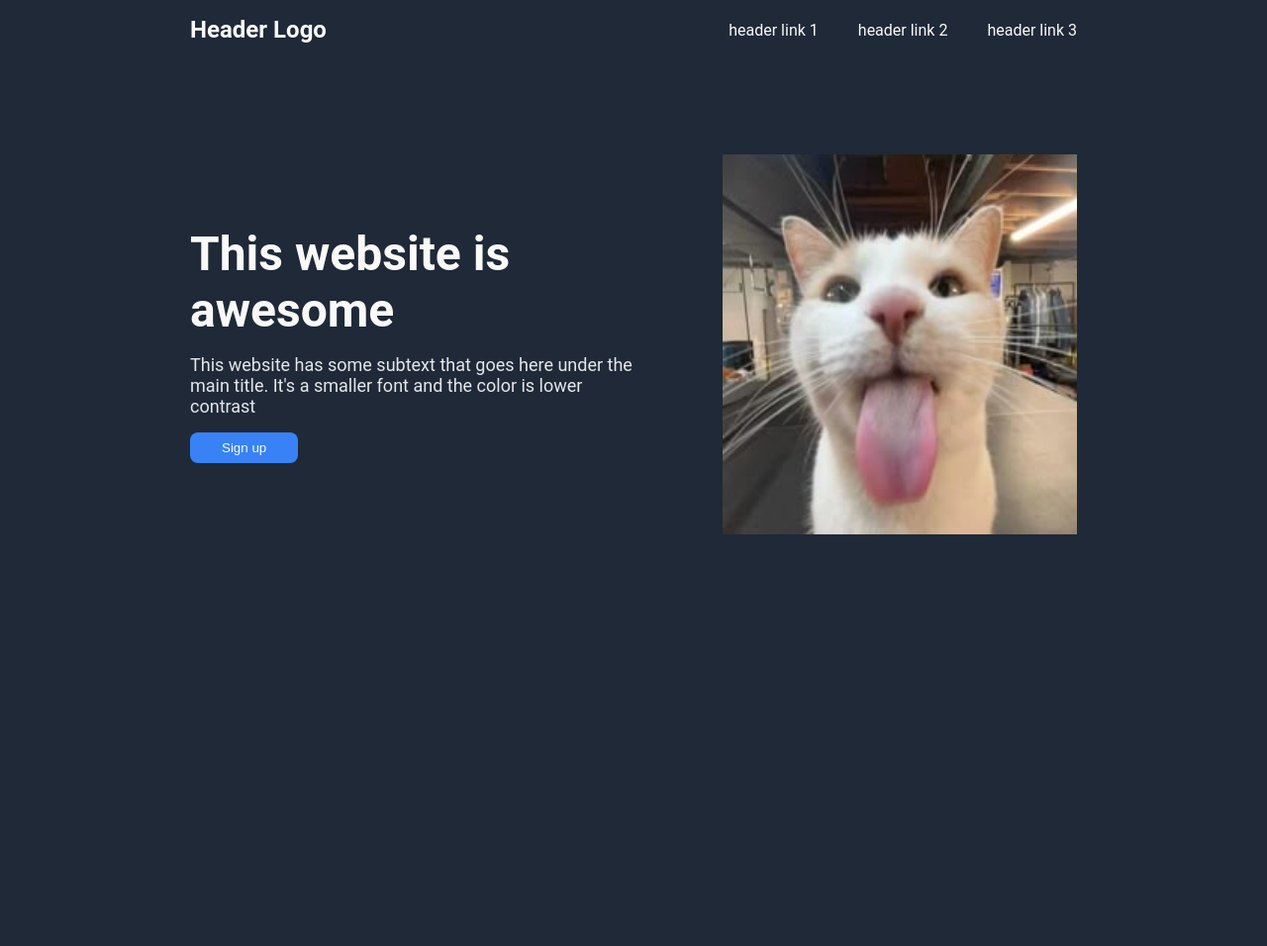
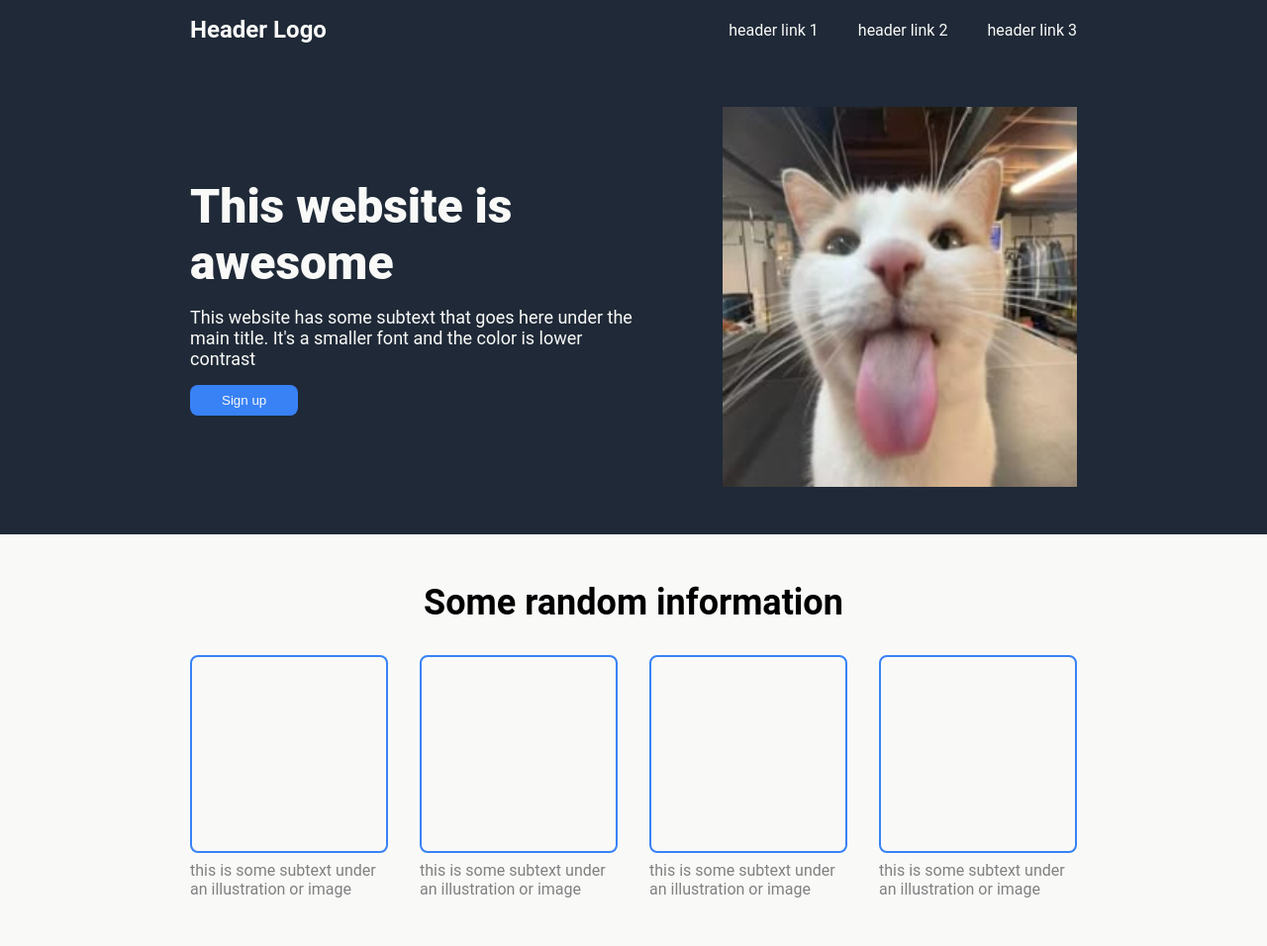
Before and after one commit to flowerboycutie/odin-landing-page, a plain HTML site: page index.html in a window 1280 px wide. Shown: the whole page at 99% size. Before the commit the page ends 800 px from the top, so only its background shows below. Drawn offline with Linux system fonts and the light colour scheme.

Commit message:
Add: about section. Update: hero section
* Added about section with 4 cards each containing a placeholder image and some text.
* Updated hero section with new font sizes, colors, and text alignment for better readability and visual appeal.

```diff
--- a/index.html
+++ b/index.html
@@ -22,6 +22,29 @@
             <button>Sign up</button>
         </div>
         <img src="./img-hero.jpg" alt="silly cat">
+        <!-- Image by feenmeem via Pinterest -->
+        <!-- URL: https://ph.pinterest.com/pin/1126392556811057921/ -->
+    </section>
+    <section class="about">
+        <h1>Some random information</h1>
+        <div class="about-cards-container">
+            <div class="card">
+                <div class="placeholder-box"></div>
+                <p>this is some subtext under an illustration or image</p>
+            </div>
+            <div class="card">
+                <div class="placeholder-box"></div>
+                <p>this is some subtext under an illustration or image</p>
+            </div>
+            <div class="card">
+                <div class="placeholder-box"></div>
+                <p>this is some subtext under an illustration or image</p>
+            </div>
+            <div class="card">
+                <div class="placeholder-box"></div>
+                <p>this is some subtext under an illustration or image</p>
+            </div>
+        </div>
     </section>
 </body>
 </html>
--- a/styles.css
+++ b/styles.css
@@ -7,7 +7,7 @@
 :root {
     --primary-color: #1F2937;
     --secondary-color: #3882F6;
-    --gray: #E5E7EB;
+    --gray: #808080;
     --white: #F9FAF8;
 
     --font-family: Roboto, sans-serif;
@@ -27,12 +27,20 @@ body {
     background-color: var(--primary-color);
 }
 
+section {
+    padding: 3rem 12rem;
+}
+
 .header {
     display: flex;
     justify-content: space-between;
     align-items: center;
     color: var(--white);
     padding: 1rem 12rem;
+}
+
+.header h1 {
+    font-size: var(--hero-logo-font-size);
 }
 
 .navbar {
@@ -49,7 +57,6 @@ body {
     display: flex;
     justify-content: space-between;
     align-items: center;
-    padding: 6rem 12rem;
     color: var(--white);
 }
 
@@ -62,11 +69,13 @@ body {
 
 .cta h1 {
     font-size: var(--hero-font-size);
+    font-weight: var(--bold);
 }
 
 .cta p {
     font-size: var(--hero-secondary-font-size);
-    color: var(--gray);
+    color: var(--white);
+    text-align: left;
 }
 
 .cta button {
@@ -82,3 +91,40 @@ body {
     width: 40%;
     height: 24rem;
 }
+
+.about {
+    background-color: var(--white);
+    display: flex;
+    flex-direction: column;
+    justify-content: center;
+    align-items: center;
+    gap: 2rem;
+}
+
+.about h1 {
+    font-size: var(--information-header-font-size);
+}
+
+.about-cards-container {
+    display: flex;
+    gap: 2rem;
+}
+
+.card {
+    display: flex;
+    flex-direction: column;
+    justify-content: center;
+    align-items: center;
+    gap: 0.5rem;
+}
+
+.placeholder-box {
+    border: 2px solid var(--secondary-color);
+    border-radius: 0.5rem;
+    height: 200px;
+    width: 200px;
+}
+
+.card p {
+    color: var(--gray);
+}
```
